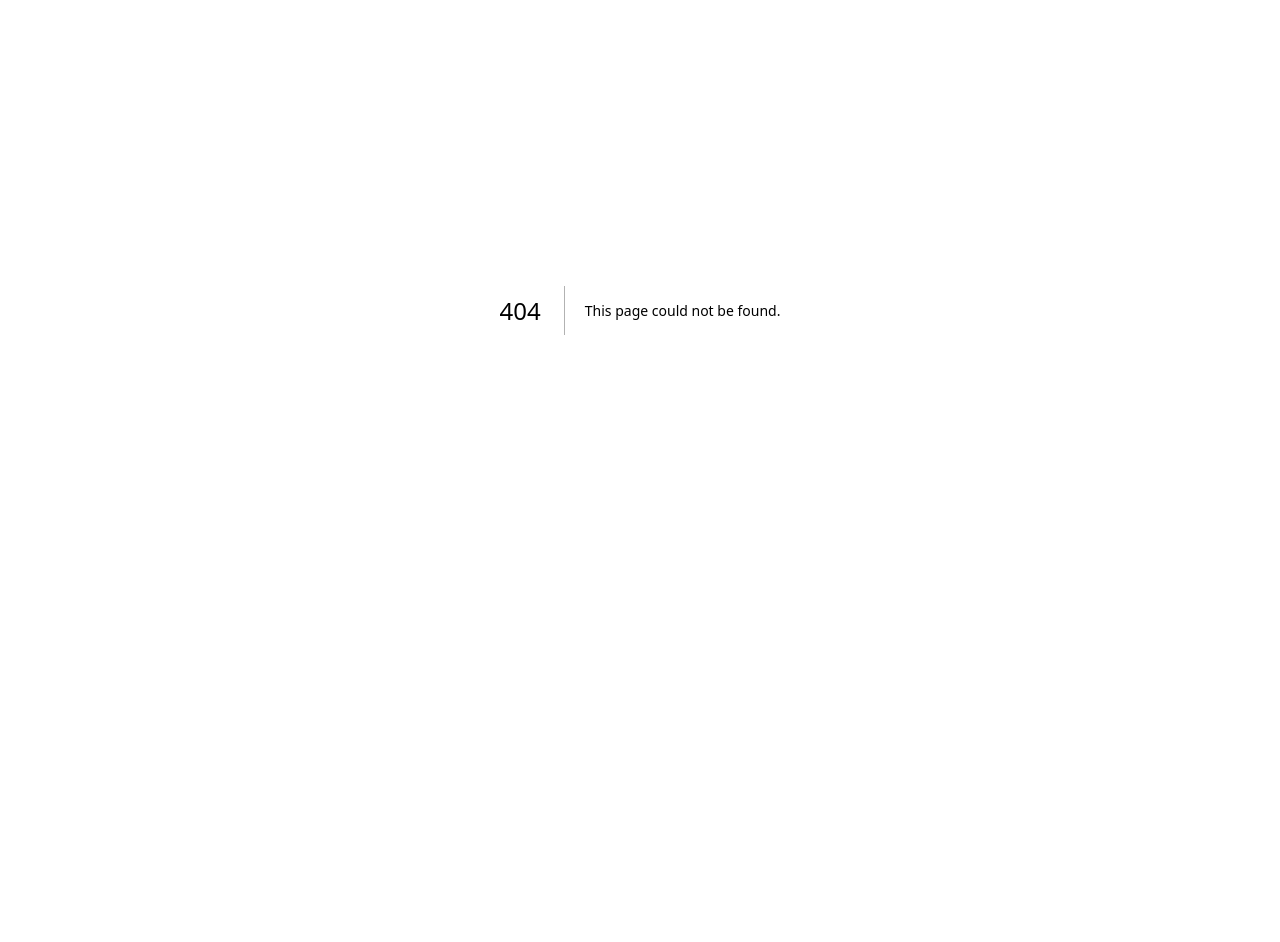
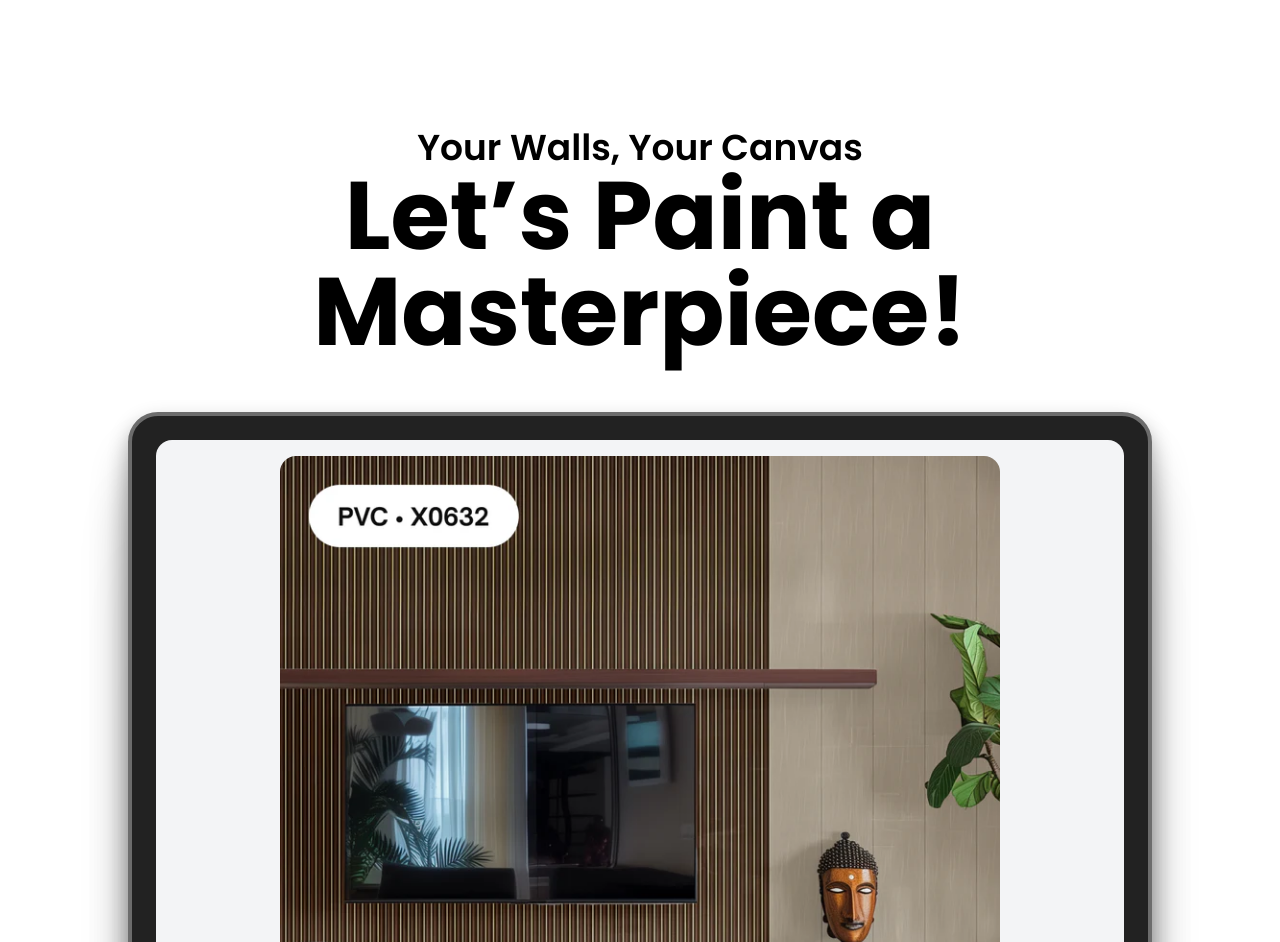
Before and after one commit to Abhiraunak/tulsi, a Next.js app: page /wallpanel in a window 1280 px wide. Before the commit this address had no page. Shown: the part 90-1032 px from the top of the page. Before the commit the page ends 800 px from the top, so only its background shows below. Built offline with nearby package versions, Linux system fonts and the light colour scheme.

Commit message:
Add wallpanels page

```diff
--- /dev/null
+++ b/app/wallpanel/page.tsx
@@ -0,0 +1,38 @@
+"use client";
+import React from "react";
+import { ContainerScroll } from "@/components/ContainerScroll";
+import Image from "next/image";
+import Appbar from "@/components/Appbar";
+
+export default function Wallpanels() {
+    return (
+        <main>
+            <Appbar/>
+            <div className="flex flex-col overflow-hidden">
+                <ContainerScroll
+                    titleComponent={
+                        <>
+                            <h1 className="text-4xl font-semibold text-black dark:text-white">
+                                Your Walls, Your Canvas <br />
+                                <span className="text-4xl md:text-[6rem] font-bold mt-1 leading-none">
+                                    Let’s Paint a Masterpiece!
+                                </span>
+                            </h1>
+                        </>
+                    }
+                >
+                    <Image
+                        src={`/Panels1.png`}
+                        alt="hero"
+                        height={720}
+                        width={720}
+                        className="mx-auto rounded-2xl object-cover h-full object-left-top"
+                        draggable={false}
+                    />
+                </ContainerScroll>
+            </div>
+
+        </main>
+
+    );
+}
--- /dev/null
+++ b/components/Showimage.tsx
@@ -0,0 +1,12 @@
+interface ShowimageProps {
+    imageUrl : string;
+    bottomText : string
+}
+export default function Showimage({imageUrl, bottomText} : ShowimageProps){
+    return (
+        <div className="">
+
+        </div>
+    )
+
+}
```
Also changed, not shown: public/Panels1.png (added).
